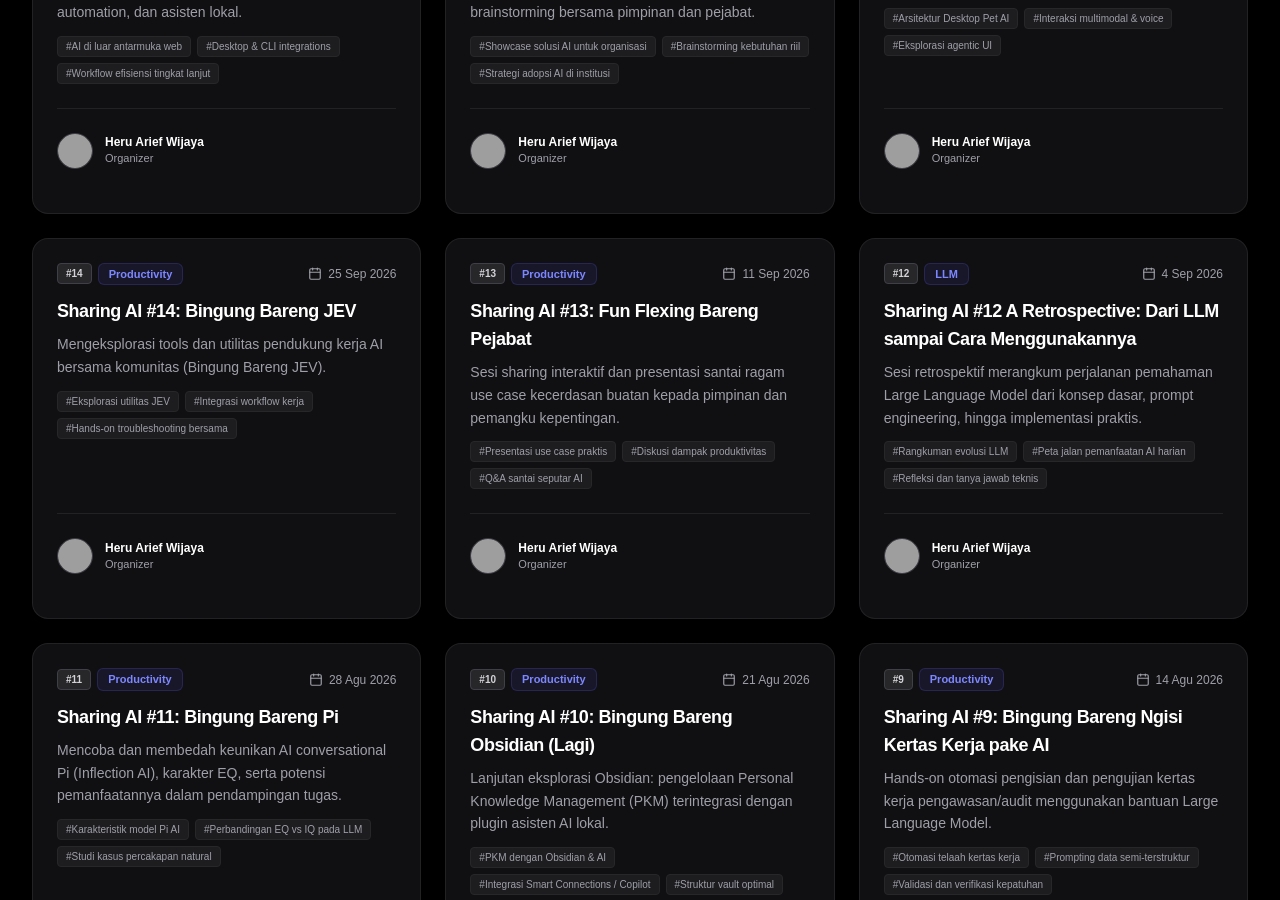
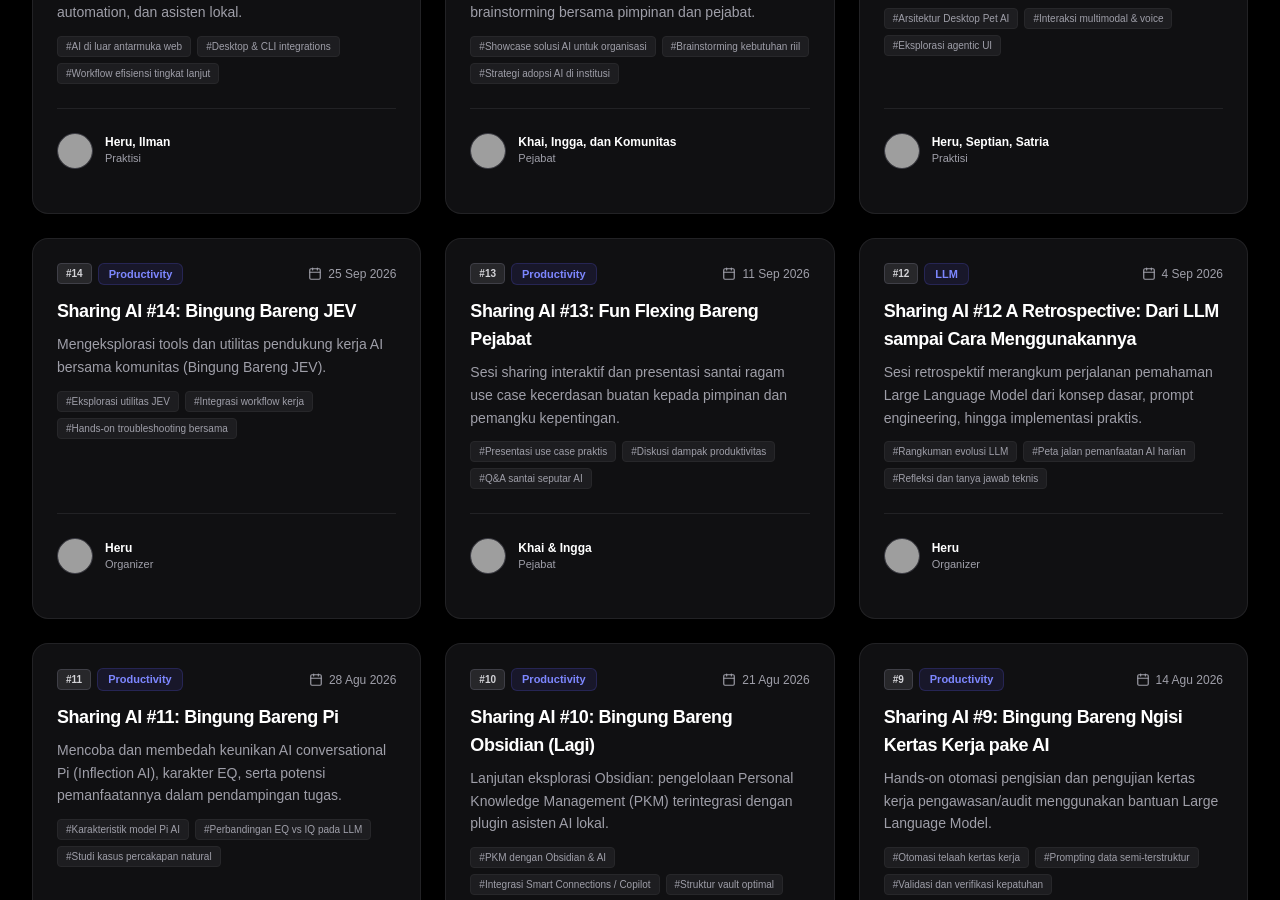
Before and after one commit to Jumat-AI/website, a Next.js app in the folder portal-mvp/: page / in a window 1280 px wide. Shown: the part 1900-2800 px from the top of the page. Built offline with nearby package versions, Linux system fonts and the light colour scheme; grey boxes are pictures that could not be loaded.

Commit message:
feat: update speaker names and session details across all sharing sessions

```diff
--- a/portal-mvp/src/data/community.ts
+++ b/portal-mvp/src/data/community.ts
@@ -27,7 +27,7 @@ export interface Session {
 export const COMMUNITY_INFO = {
   name: "Jumat.AI.ID",
   tagline: "Komunitas Sharing & Belajar AI Mingguan",
-  organizer: "Heru Arief Wijaya",
+  organizer: "Heru",
   description:
     "Ruang terbuka daring bagi praktisi, pengembang, dan antusias AI di Indonesia untuk saling berbagi pengetahuan, eksplorasi tools, bedah workflow, hingga hands-on setiap Jumat siang.",
   schedule: "Setiap Jumat, 14:00 - 15:30 WIB",
@@ -47,7 +47,7 @@ export const COMMUNITY_INFO = {
     { label: "Biaya & Akses", value: "100% Gratis" },
   ],
   activeMembers: [
-    "Heru Arief Wijaya (Organizer)",
+    "Heru (Organizer)",
     "Muhamad Rizky Ramadhan",
     "Agustian Permadi",
     "Nevita Ary Sukarna",
@@ -77,7 +77,7 @@ export const UPCOMING_SESSION: Session = {
   category: "Generative AI",
   isUpcoming: true,
   speaker: {
-    name: "Heru Arief Wijaya, Ilman Fahmi & Komunitas",
+    name: "Heru, Ilman Fahmi & Komunitas",
     role: "Community Organizer & AI Practitioner",
     company: "Jumat.AI",
     avatarUrl: "https://images.unsplash.com/photo-1534528741775-53994a69daeb?auto=format&fit=crop&q=80&w=300",
@@ -102,8 +102,8 @@ export const ARCHIVED_SESSIONS: Session[] = [
     time: "14:00 - 15:00 WIB",
     category: "Productivity",
     speaker: {
-      name: "Heru Arief Wijaya",
-      role: "Organizer",
+      name: "Heru, Ilman",
+      role: "Praktisi",
       avatarUrl: "https://images.unsplash.com/photo-1472099645785-5658abf4ff4e?auto=format&fit=crop&q=80&w=300",
     },
     meetUrl: "https://meet.google.com/ozp-goaj-bso",
@@ -119,8 +119,8 @@ export const ARCHIVED_SESSIONS: Session[] = [
     time: "14:00 - 15:00 WIB",
     category: "Productivity",
     speaker: {
-      name: "Heru Arief Wijaya",
-      role: "Organizer",
+      name: "Khai, Ingga, dan Komunitas",
+      role: "Pejabat",
       avatarUrl: "https://images.unsplash.com/photo-1472099645785-5658abf4ff4e?auto=format&fit=crop&q=80&w=300",
     },
     meetUrl: "https://meet.google.com/gnw-mvvm-kcg",
@@ -136,8 +136,8 @@ export const ARCHIVED_SESSIONS: Session[] = [
     time: "14:00 - 15:00 WIB",
     category: "Agentic AI",
     speaker: {
-      name: "Heru Arief Wijaya",
-      role: "Organizer",
+      name: "Heru, Septian, Satria",
+      role: "Praktisi",
       avatarUrl: "https://images.unsplash.com/photo-1472099645785-5658abf4ff4e?auto=format&fit=crop&q=80&w=300",
     },
     meetUrl: "https://meet.google.com/qpo-ocxn-hix",
@@ -153,7 +153,7 @@ export const ARCHIVED_SESSIONS: Session[] = [
     time: "14:00 - 15:00 WIB",
     category: "Productivity",
     speaker: {
-      name: "Heru Arief Wijaya",
+      name: "Heru",
       role: "Organizer",
       avatarUrl: "https://images.unsplash.com/photo-1472099645785-5658abf4ff4e?auto=format&fit=crop&q=80&w=300",
     },
@@ -170,8 +170,8 @@ export const ARCHIVED_SESSIONS: Session[] = [
     time: "16:00 - 17:00 WIB",
     category: "Productivity",
     speaker: {
-      name: "Heru Arief Wijaya",
-      role: "Organizer",
+      name: "Khai & Ingga",
+      role: "Pejabat",
       avatarUrl: "https://images.unsplash.com/photo-1472099645785-5658abf4ff4e?auto=format&fit=crop&q=80&w=300",
     },
     meetUrl: "https://meet.google.com/bei-ppup-fex",
@@ -187,7 +187,7 @@ export const ARCHIVED_SESSIONS: Session[] = [
     time: "14:00 - 15:00 WIB",
     category: "LLM",
     speaker: {
-      name: "Heru Arief Wijaya",
+      name: "Heru",
       role: "Organizer",
       avatarUrl: "https://images.unsplash.com/photo-1472099645785-5658abf4ff4e?auto=format&fit=crop&q=80&w=300",
     },
@@ -204,8 +204,8 @@ export const ARCHIVED_SESSIONS: Session[] = [
     time: "14:00 - 15:00 WIB",
     category: "Productivity",
     speaker: {
-      name: "Heru Arief Wijaya",
-      role: "Organizer",
+      name: "Septian",
+      role: "Praktisi",
       avatarUrl: "https://images.unsplash.com/photo-1472099645785-5658abf4ff4e?auto=format&fit=crop&q=80&w=300",
     },
     meetUrl: "https://meet.google.com/kjd-sueq-imq",
@@ -221,8 +221,8 @@ export const ARCHIVED_SESSIONS: Session[] = [
     time: "14:00 - 15:00 WIB",
     category: "Productivity",
     speaker: {
-      name: "Heru Arief Wijaya",
-      role: "Organizer",
+      name: "Dz & Ingga",
+      role: "Praktisi",
       avatarUrl: "https://images.unsplash.com/photo-1472099645785-5658abf4ff4e?auto=format&fit=crop&q=80&w=300",
     },
     meetUrl: "https://meet.google.com/ctd-najc-xte",
@@ -238,8 +238,8 @@ export const ARCHIVED_SESSIONS: Session[] = [
     time: "14:00 - 15:00 WIB",
     category: "Productivity",
     speaker: {
-      name: "Heru Arief Wijaya",
-      role: "Organizer",
+      name: "Ilman & Dana",
+      role: "Praktisi",
       avatarUrl: "https://images.unsplash.com/photo-1472099645785-5658abf4ff4e?auto=format&fit=crop&q=80&w=300",
     },
     meetUrl: "https://meet.google.com/rsy-rqwq-tvp",
@@ -255,8 +255,8 @@ export const ARCHIVED_SESSIONS: Session[] = [
     time: "14:00 - 15:00 WIB",
     category: "MLOps",
     speaker: {
-      name: "Heru Arief Wijaya",
-      role: "Organizer",
+      name: "Septian",
+      role: "Praktisi",
       avatarUrl: "https://images.unsplash.com/photo-1472099645785-5658abf4ff4e?auto=format&fit=crop&q=80&w=300",
     },
     meetUrl: "https://meet.google.com/nsj-tkee-uey",
@@ -272,8 +272,8 @@ export const ARCHIVED_SESSIONS: Session[] = [
     time: "14:00 - 15:00 WIB",
     category: "Productivity",
     speaker: {
-      name: "Heru Arief Wijaya",
-      role: "Organizer",
+      name: "SPBE",
+      role: "Praktisi",
       avatarUrl: "https://images.unsplash.com/photo-1472099645785-5658abf4ff4e?auto=format&fit=crop&q=80&w=300",
     },
     meetUrl: "https://meet.google.com/xhw-xpud-bmv",
@@ -289,7 +289,7 @@ export const ARCHIVED_SESSIONS: Session[] = [
     time: "19:00 - 20:00 WIB",
     category: "MCP & Tools",
     speaker: {
-      name: "Heru Arief Wijaya",
+      name: "Heru",
       role: "Organizer",
       avatarUrl: "https://images.unsplash.com/photo-1472099645785-5658abf4ff4e?auto=format&fit=crop&q=80&w=300",
     },
@@ -306,8 +306,8 @@ export const ARCHIVED_SESSIONS: Session[] = [
     time: "14:00 - 15:00 WIB",
     category: "Productivity",
     speaker: {
-      name: "Heru Arief Wijaya",
-      role: "Organizer",
+      name: "Wildan, Genky",
+      role: "Praktisi",
       avatarUrl: "https://images.unsplash.com/photo-1472099645785-5658abf4ff4e?auto=format&fit=crop&q=80&w=300",
     },
     meetUrl: "https://meet.google.com/paa-auds-hzr",
@@ -323,8 +323,8 @@ export const ARCHIVED_SESSIONS: Session[] = [
     time: "08:00 - 09:00 WIB",
     category: "Productivity",
     speaker: {
-      name: "Heru Arief Wijaya",
-      role: "Organizer",
+      name: "Ilman & Ingga",
+      role: "Praktisi",
       avatarUrl: "https://images.unsplash.com/photo-1472099645785-5658abf4ff4e?auto=format&fit=crop&q=80&w=300",
     },
     meetUrl: "https://meet.google.com/urw-tiis-gkm",
@@ -335,12 +335,12 @@ export const ARCHIVED_SESSIONS: Session[] = [
     sessionNumber: 3,
     title: "Sharing AI #3: Bingung Bareng Obsidian - Hermes",
     description:
-      "Kolaborasi antara catatan pengetahuan Obsidian dengan model open Hermes untuk penalaran dan perangkuman terstruktur.",
+      "Kolaborasi antara catatan pengetahuan Obsidian  penalaran dan perangkuman terstruktur.",
     date: "2026-07-03",
     time: "14:00 - 15:00 WIB",
     category: "Productivity",
     speaker: {
-      name: "Heru Arief Wijaya",
+      name: "Dzul",
       role: "Organizer",
       avatarUrl: "https://images.unsplash.com/photo-1472099645785-5658abf4ff4e?auto=format&fit=crop&q=80&w=300",
     },
@@ -350,14 +350,14 @@ export const ARCHIVED_SESSIONS: Session[] = [
   {
     id: "session-2",
     sessionNumber: 2,
-    title: 'BRING IT ON : "Data Analytic Menggunakan Teratai"',
+    title: 'Sharing AI #2 - Hands-On : Hermes Agent',
     description:
-      "Eksplorasi analisis data dan otomasi pengolahan analitik menggunakan platform Teratai bersama komunitas.",
+      "Eksplorasi penggunaan Hermes Agent untuk otomasi dan analisis data bersama komunitas.",
     date: "2026-06-26",
     time: "14:00 - 15:00 WIB",
     category: "Productivity",
     speaker: {
-      name: "Heru Arief Wijaya",
+      name: "Heru",
       role: "Organizer",
       avatarUrl: "https://images.unsplash.com/photo-1472099645785-5658abf4ff4e?auto=format&fit=crop&q=80&w=300",
     },
@@ -374,8 +374,8 @@ export const ARCHIVED_SESSIONS: Session[] = [
     time: "08:00 - 11:00 WIB",
     category: "RAG",
     speaker: {
-      name: "Heru Arief Wijaya",
-      role: "Organizer",
+      name: "Ingga",
+      role: "Pejabat",
       avatarUrl: "https://images.unsplash.com/photo-1472099645785-5658abf4ff4e?auto=format&fit=crop&q=80&w=300",
     },
     meetUrl: "https://meet.google.com/sum-koqn-pcu",
@@ -391,7 +391,7 @@ export const ARCHIVED_SESSIONS: Session[] = [
     time: "19:00 - 20:00 WIB",
     category: "Productivity",
     speaker: {
-      name: "Heru Arief Wijaya",
+      name: "Heru",
       role: "Organizer",
       avatarUrl: "https://images.unsplash.com/photo-1472099645785-5658abf4ff4e?auto=format&fit=crop&q=80&w=300",
     },
@@ -422,7 +422,7 @@ export const FAQS = [
   },
   {
     q: "Siapa penyelenggara inisiatif ini?",
-    a: "Inisiatif ini diorganisir oleh Heru Arief Wijaya bersama komunitas pegiat AI yang aktif berbagi setiap pekan.",
+    a: "Inisiatif ini diorganisir oleh Heru bersama komunitas pegiat AI yang aktif berbagi setiap pekan.",
   },
   {
     q: "Bagaimana cara ikut bergabung ke sesi Google Meet?",
```
